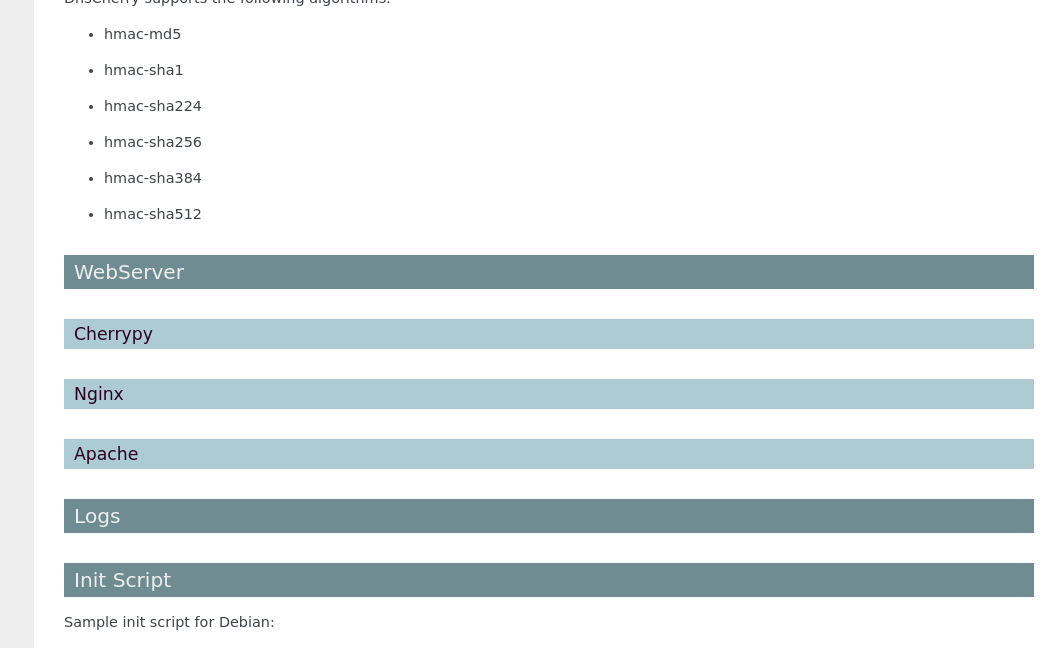
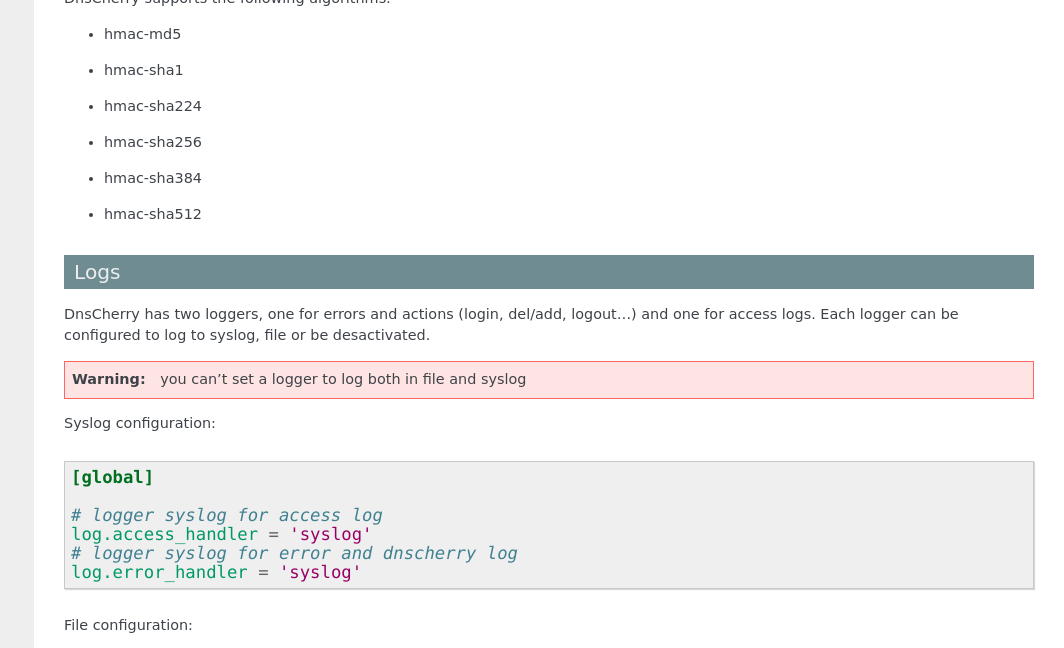
Before and after one commit to kakwa/dnscherry, a Sphinx documentation site: the page built from docs/deploy.rst, in a window 1280 px wide and 1400 px high, scrolled down 2652 px. Shown: the top 648 px of the window, without its empty margins (216-1280 px from the left). Built offline with Sphinx 7.4.7, drawn with Linux system fonts in a browser that asks for light colours; some of the changed text lies outside the part shown; grey boxes are pictures that could not be loaded.

Commit message:
adding a log section in documentation

```diff
--- a/docs/deploy.rst
+++ b/docs/deploy.rst
@@ -148,6 +148,64 @@
 * hmac-sha384
 * hmac-sha512
 
+Logs
+----
+
+DnsCherry has two loggers, one for errors and actions (login, del/add, logout...) and one for access logs.
+Each logger can be configured to log to syslog, file or be desactivated.
+
+.. warning::
+
+    you can't set a logger to log both in file and syslog
+
+Syslog configuration:
+
+.. sourcecode:: ini
+
+    [global]
+
+    # logger syslog for access log
+    log.access_handler = 'syslog'
+    # logger syslog for error and dnscherry log
+    log.error_handler = 'syslog'
+
+File configuration:
+
+.. sourcecode:: ini
+
+    [global]
+
+    # logger syslog for access log
+    log.access_handler = 'file'
+    # logger syslog for error and dnscherry log
+    log.error_handler = 'file'
+    # access log file
+    log.access_file = '/tmp/dnscherry_access.log'
+    # error and dnscherry log file
+    log.error_file = '/tmp/dnscherry_error.log'
+
+
+
+Disable logs:
+
+.. sourcecode:: ini
+
+    [global]
+
+    # logger syslog for access log
+    log.access_handler = 'none'
+    # logger syslog for error and dnscherry log
+    log.error_handler = 'none'
+
+Set log level:
+
+.. sourcecode:: ini
+
+    [global]
+
+    # log level
+    log.level = 'info'
+
 WebServer
 ---------
 
@@ -173,7 +228,8 @@
 
 This init script is available in **goodies/init-debian**.
 
-Sample DnsCherry Configuration
+DnsCherry configuration file
+----------------------------
 
 .. literalinclude:: ../conf/dnscherry.ini
    :language: ini
```
Also changed, not shown: other parts of docs/deploy.rst (+0 -3 lines).
